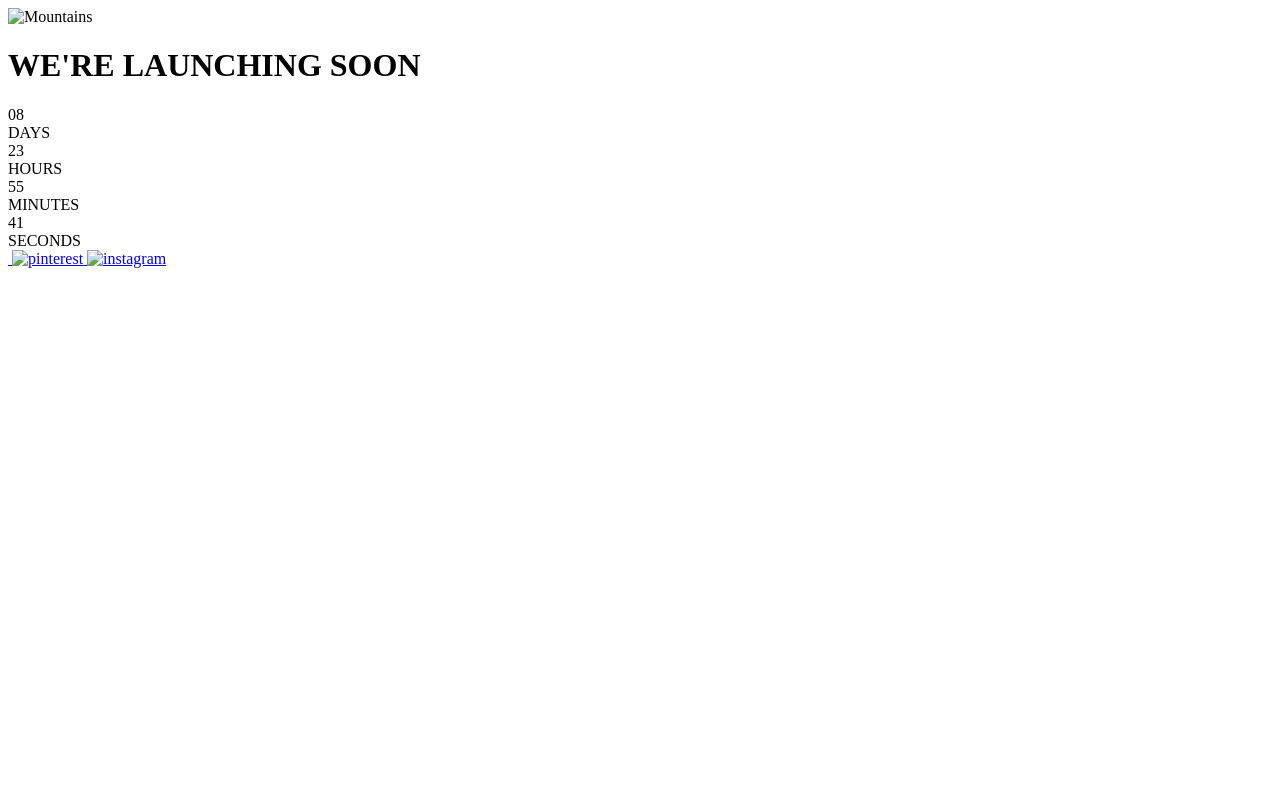
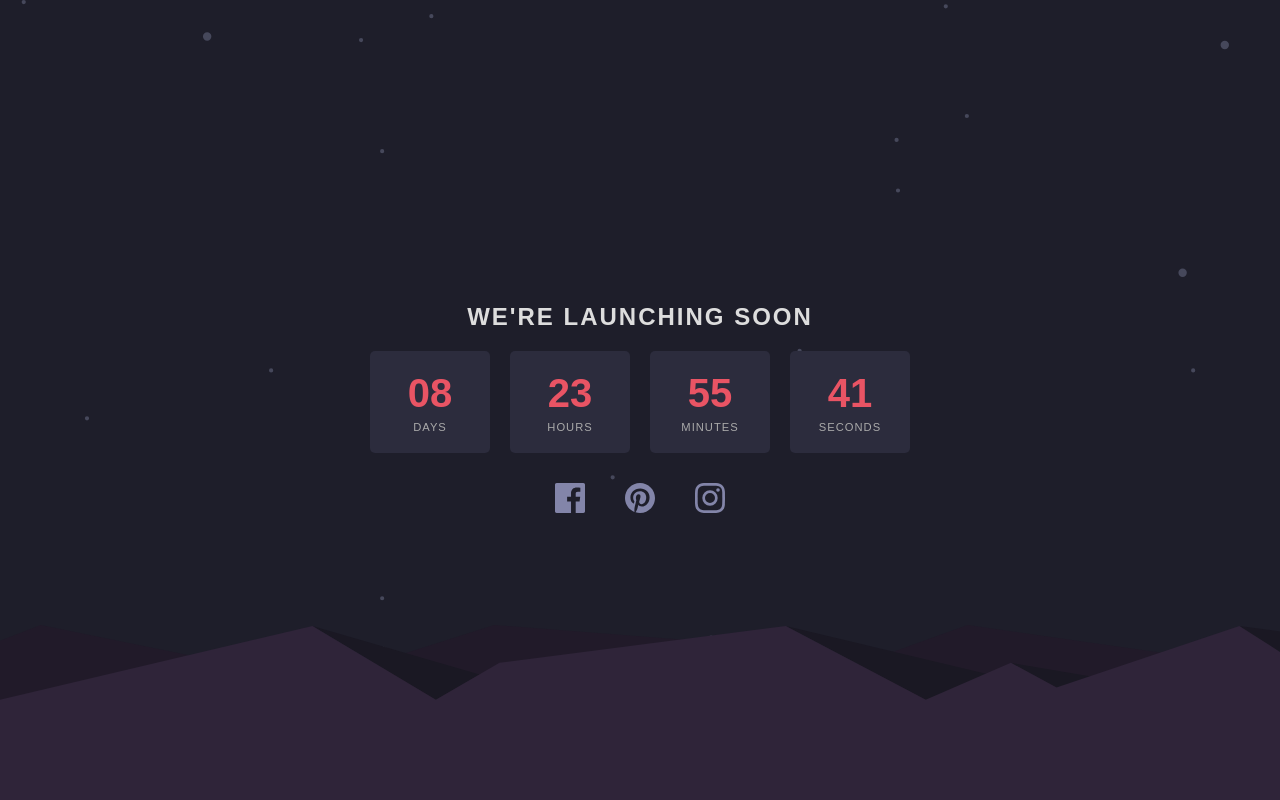
Before and after one commit to Youngdoller03/launch-countdown-timer, a plain HTML site: page index.html in a window 1280 px wide. Drawn offline with Linux system fonts and the light colour scheme.

Commit message:
error correction

```diff
--- a/CSS/style.css
+++ b/CSS/style.css
@@ -1,23 +1,27 @@
-body {
-
+body{
+    margin-top: 30px;
+    display:flex;
+    font-family: sans-serif;
+    margin: 0;
+    color: #f0f0f0;
+    display: flex;
     flex-direction: column;
     align-items: center;
     justify-content: center;
     min-height: 100vh;
     position: relative;
     overflow: hidden;
+    background-color: #1e1e2a; /* Fallback body background */
 }
 
-.background-overlay {
-    position: absolute;
+.background-image {
+    position: fixed;
     top: 0;
     left: 0;
     width: 100%;
     height: 100%;
-    background: linear-gradient(to bottom, rgba(30, 30, 42, 0.8), rgba(30, 30, 42, 1)), url('your-starry-background.jpg');
-    background-size: cover;
-    background-position: center;
-    z-index: -1;
+    object-fit: cover;
+    z-index: -2;
 }
 
 .mountains {
@@ -26,7 +30,12 @@ body {
     left: 0;
     width: 100%;
     height: auto;
-    z-index: 0;
+    z-index: -1;
+}
+
+.container {
+    text-align: center;
+    z-index: 0; /* Ensure container is above the background images */
 }
 
 h1 {
@@ -65,23 +74,22 @@ h1 {
     color: #aaa;
     letter-spacing: 1px;
 }
-.container{
-    text-align: center;
-    display: flex;
-    flex-direction: column;
-    align-items: center;
-    z-index: 1;
-}
+
 .social-links{
     margin-top: 30px;
-    display:flex;
-    gap: 20px;
+    display: flex;
+    gap: 40px;
+    justify-content: center;
 }
-.social-links img{
+
+.social-links a {
+    text-decoration: none;
+}
+
+.social-links img {
     width: 30px;
     height: auto;
     display: block;
-}
-.social-links a{
+}.social-links a{
     text-decoration: none;
 }
--- a/index.html
+++ b/index.html
@@ -1,14 +1,16 @@
 <!DOCTYPE html>
 <html lang="en">
+
 <head>
     <meta charset="UTF-8">
     <meta name="viewport" content="width=device-width, initial-scale=1.0">
     <title>Coming Soon</title>
-    <link rel="style sheet"  href="css/style.css">
+    <link rel="stylesheet" href="css/style.css">
 </head>
+
 <body>
-    <div class="background-overlay"></div>
-    <img src="your-mountains-image.png" alt="Mountains" class="mountains">
+    <img src="images/stars.svg" alt="stars" class="background-image">
+    <img src="images/mountain.svg" alt="Mountains" class="mountains">
     <div class="container">
         <h1>WE'RE LAUNCHING SOON</h1>
         <div class="countdown">
@@ -28,17 +30,18 @@
                 <div class="countdown-number">41</div>
                 <div class="countdown-label">SECONDS</div>
             </div>
+        </div>
         <div class="social-links">
             <a href="#" target="-blank">
-                    <img src="HTML images/icons8-facebook-logo-50.png" alt=""facebook">
+                <img src="images/facebook.svg" alt="facebook">
             </a>
             <a href="#" target="-blank">
-                        <img src="HTML images/icons8-pinterest.gif" alt="pinterest">
+                <img src="images/pinterest.svg" alt="pinterest">
             </a>
             <a href="#" target="-blank">
-                        <img src="HTML images/icons8-instagram-30.png" alt="instagram"
+                <img src="images/instagram.svg" alt="instagram">
             </a>
         </div>
-    </div>
 </body>
+
 </html>
```
Also changed, not shown: images - Copy/facebook.svg (added), images - Copy/favicon-32x32.png (added), images - Copy/instagram.svg (added), images - Copy/mountain.svg (added), images - Copy/pinterest.svg (added), images - Copy/stars.svg (added), images/Screenshot 2025-04-02 175831.png (deleted), images/facebook.svg (added), images/icons8-facebook-logo-50.png (deleted), images/icons8-instagram-30.png (deleted), images/icons8-pinterest.gif (deleted), images/instagram.svg (added), images/mountain.svg (added), images/pinterest.svg (added), 1 more files. Lines whose indentation alone changed are shown as unchanged.
